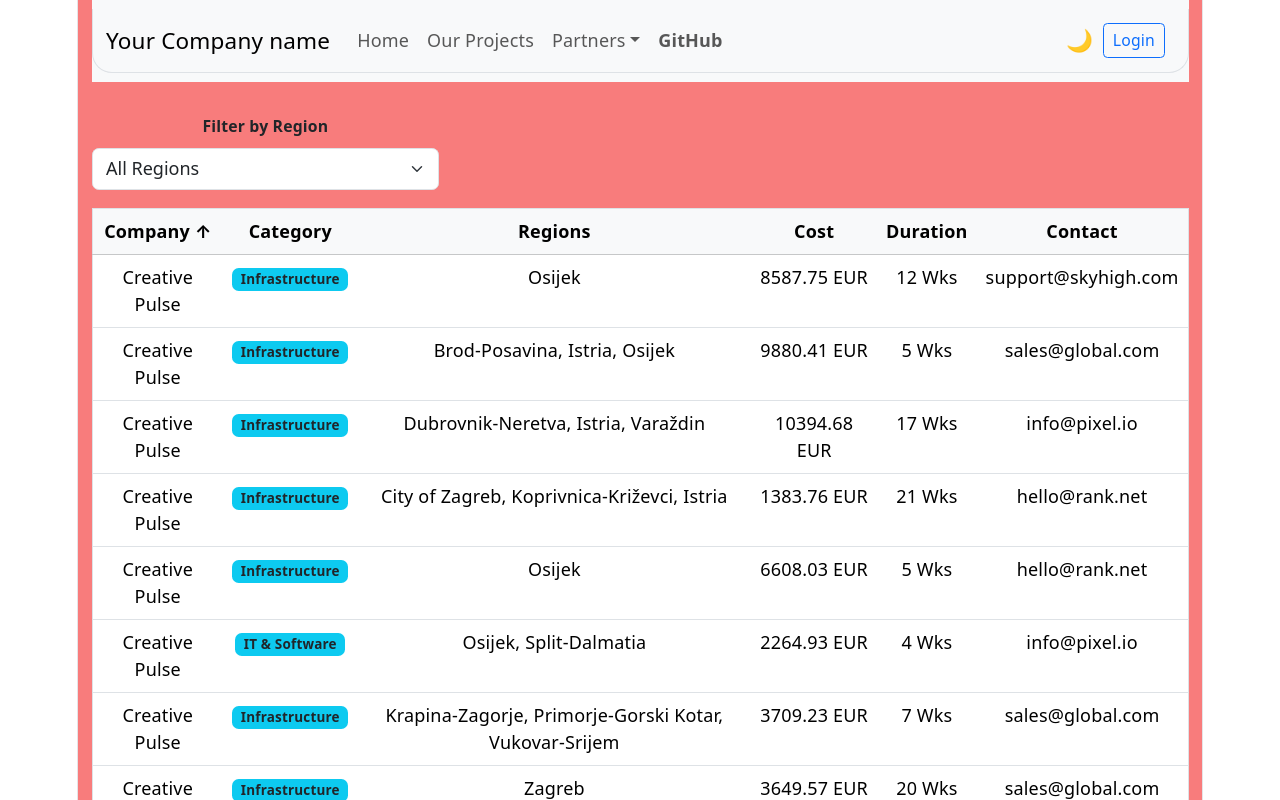
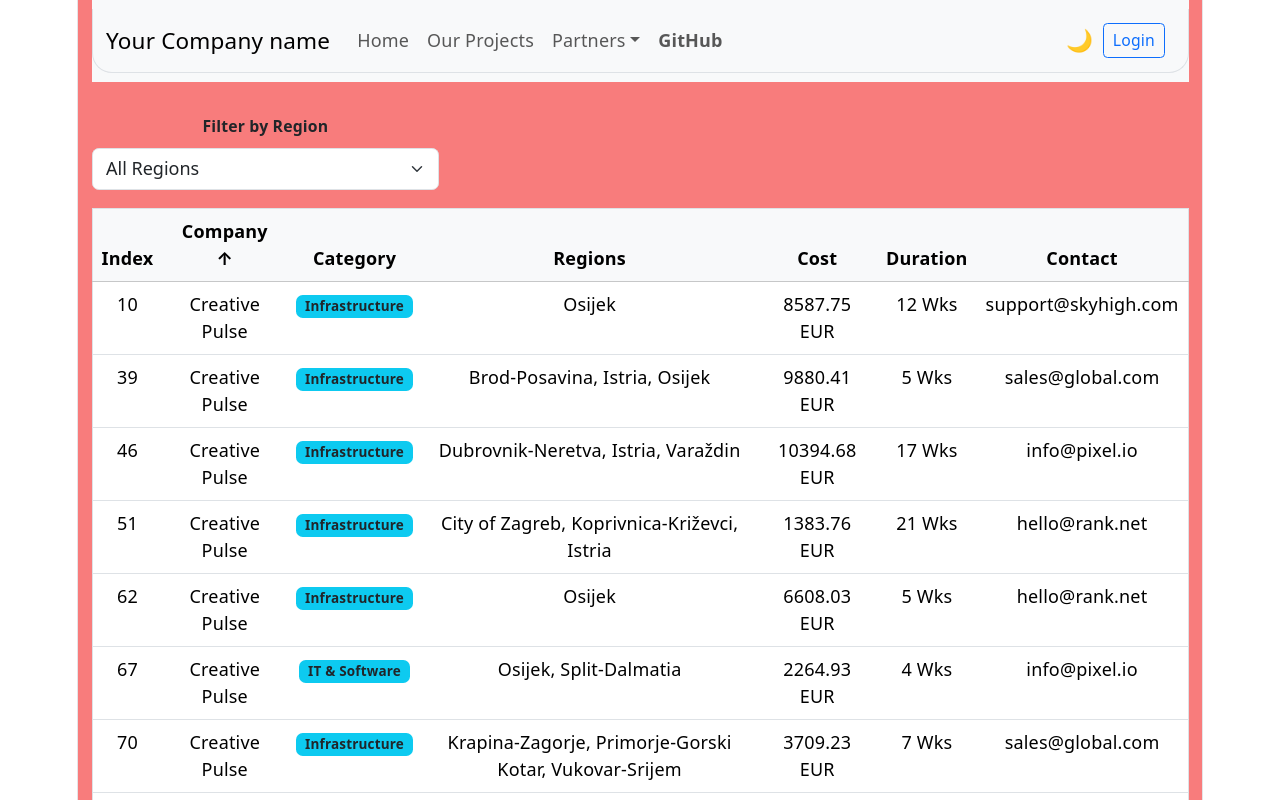
Before and after one commit to EdwardTilhof/predstavljanjeObrtnika, a React (Vite) app: page /partners in a window 1280 px wide. Shown: the top 800 px of the page. Built offline with nearby package versions, Linux system fonts and the light colour scheme.

Commit message:
index sorting

```diff
--- a/src/pages/relateToPartners/CooperatingPartnersMain.jsx
+++ b/src/pages/relateToPartners/CooperatingPartnersMain.jsx
@@ -85,6 +85,12 @@ const CooperatingPartnersMain = ({ selectedCategory }) => {
 
     // Sort the result
     filtered.sort((a, b) => {
+      if (sortConfig.key === 'original') { // Original order based on the default list
+        const indexA = partners.indexOf(a);
+        const indexB = partners.indexOf(b);
+        return sortConfig.direction === 'asc' ? indexA - indexB : indexB - indexA;
+      }
+
       let aVal = a[sortConfig.key] || "";
       let bVal = b[sortConfig.key] || "";
 
@@ -96,6 +102,7 @@ const CooperatingPartnersMain = ({ selectedCategory }) => {
 
       if (aVal < bVal) return sortConfig.direction === 'asc' ? -1 : 1;
       if (aVal > bVal) return sortConfig.direction === 'asc' ? 1 : -1;
+      if (aVal === bVal) { return sortConfig.direction === 'asc' ? 0 : 0; }
       return 0;
     });
 
@@ -136,6 +143,9 @@ const CooperatingPartnersMain = ({ selectedCategory }) => {
       <Table hover responsive className="shadow-sm border">
         <thead className="table-light">
           <tr>
+            <th onClick={() => handleSort('original')} style={{ cursor: 'pointer' }}>
+              Index {sortConfig.key === 'original' && (sortConfig.direction === 'asc' ? '↑' : '↓')}
+            </th>
             <th onClick={() => handleSort('company')} style={{ cursor: 'pointer' }}>
               Company {sortConfig.key === 'company' && (sortConfig.direction === 'asc' ? '↑' : '↓')}
             </th>
@@ -168,6 +178,7 @@ const CooperatingPartnersMain = ({ selectedCategory }) => {
 
             return (
               <tr key={cp.id}>
+                <td>{partners.indexOf(cp) + 1}</td>
                 <td>{cp.company}</td>
                 <td>
                   <Badge bg="info" text="dark">
```
Lines whose indentation alone changed are shown as unchanged.
